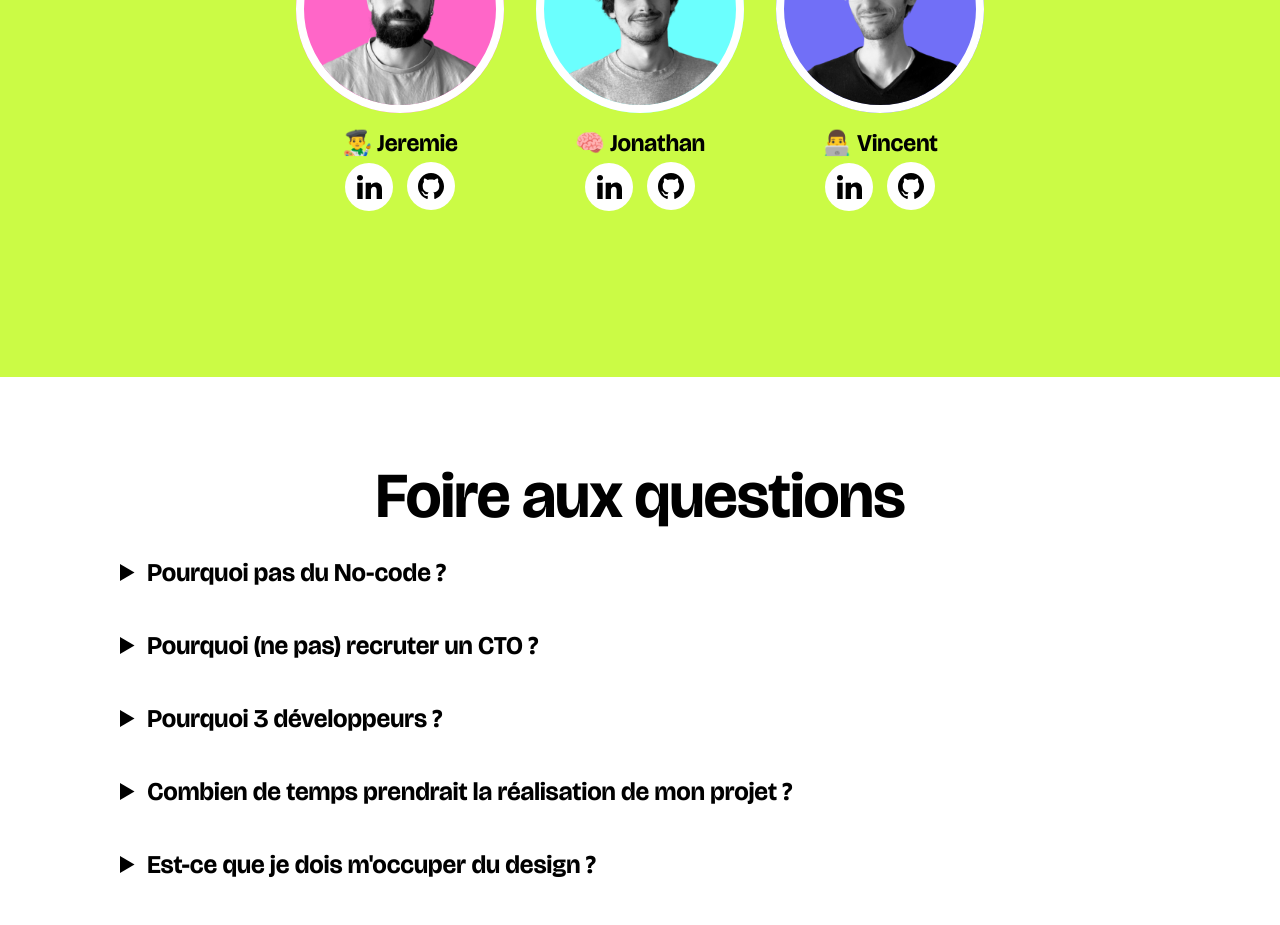
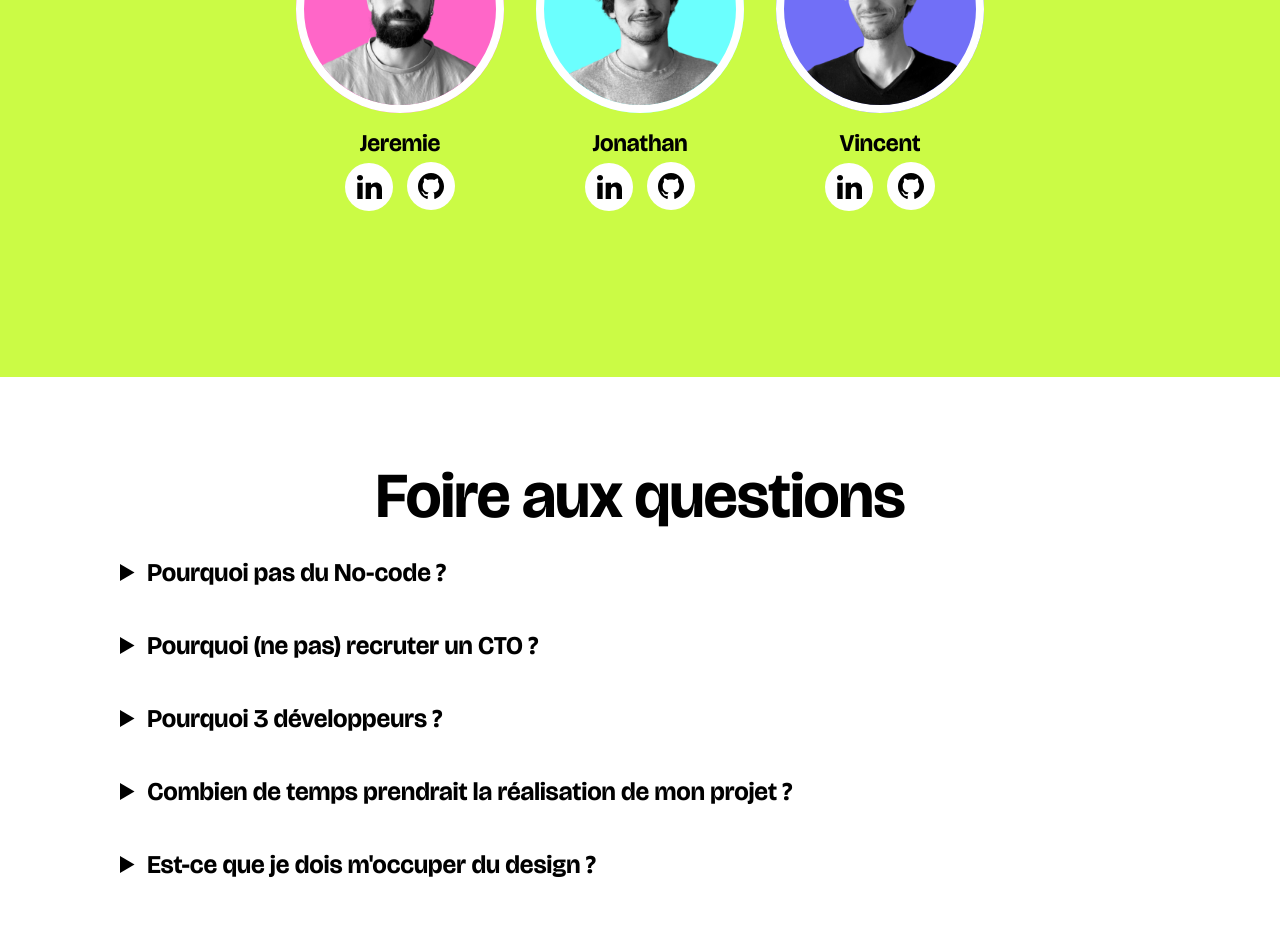
Before and after one commit to les3dev/website, a SvelteKit app: page / in a window 1280 px wide. Shown: the part 2680-3605 px from the top of the page. Built offline with nearby package versions, Linux system fonts and the light colour scheme.

Commit message:
remove emojis

```diff
--- a/src/routes/+page.svelte
+++ b/src/routes/+page.svelte
@@ -174,19 +174,19 @@
     <div class="wrap-center">
         <article class="profile appear" use:scrollEffect={1.4}>
             <Eyevatar src="/images/jeremie.png" left={{x: 84, y: 80}} right={{x: 110, y: 80}} bg="var(--color-pink)" />
-            <div class="name">👨‍🎨 Jeremie</div>
+            <div class="name">Jeremie</div>
             <a href="https://www.linkedin.com/in/jeremie-taboada-16495959/" target="_blank"><LinkedInIcon /></a>
             <a href="https://github.com/jeremt" target="_blank"><GithubIcon /></a>
         </article>
         <article class="profile appear" use:scrollEffect={1}>
             <Eyevatar src="/images/jonathan.png" left={{x: 84, y: 82}} right={{x: 110, y: 80}} bg="var(--color-cyan)" />
-            <div class="name">🧠 Jonathan</div>
+            <div class="name">Jonathan</div>
             <a href="https://www.linkedin.com/in/jonathanpicques/" target="_blank"><LinkedInIcon /></a>
             <a href="https://github.com/jonathanpicques" target="_blank"><GithubIcon /></a>
         </article>
         <article class="profile appear" use:scrollEffect={0.6}>
             <Eyevatar src="/images/vincent.png" left={{x: 72, y: 78}} right={{x: 100, y: 75}} bg="var(--color-indigo)" />
-            <div class="name">👨‍💻 Vincent</div>
+            <div class="name">Vincent</div>
             <a href="https://www.linkedin.com/in/vincentneel/" target="_blank"><LinkedInIcon /></a>
             <a href="https://github.com/pikanezi" target="_blank"><GithubIcon /></a>
         </article>
```
